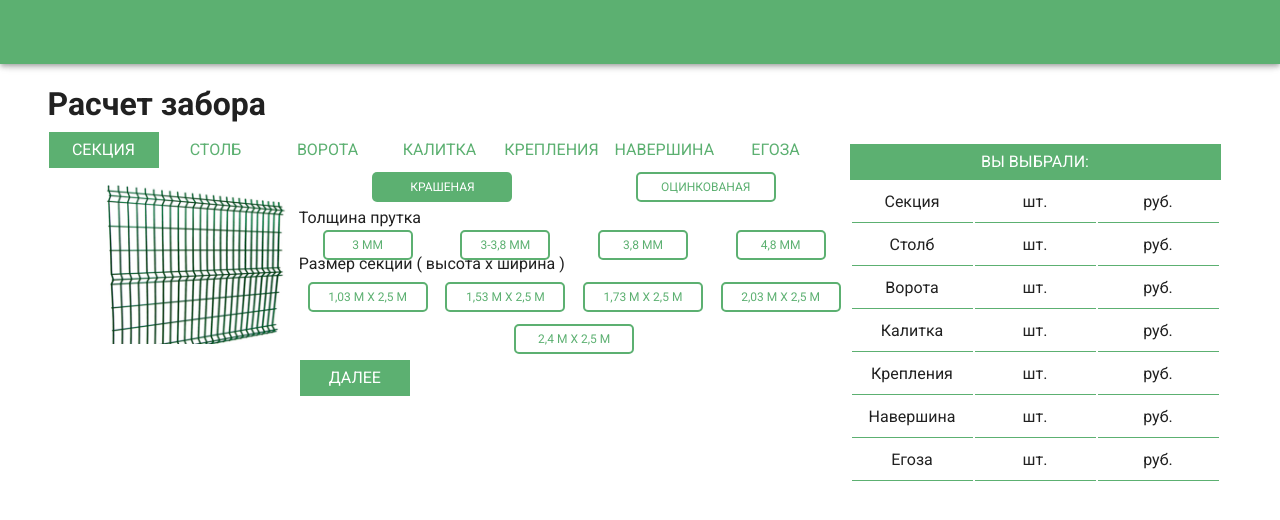
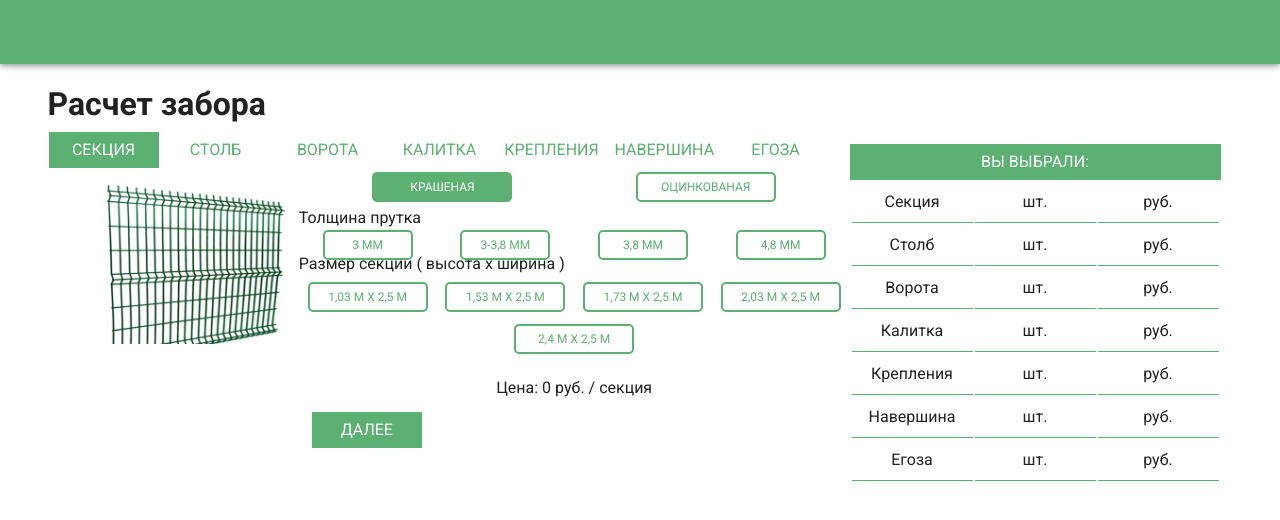
Before and after one commit to MR-Kornev-Alexey/fence-calculator, a Vue app: page / in a window 1280 px wide. Shown: the top 520 px of the page. Built offline with nearby package versions, Linux system fonts and the light colour scheme.

Commit message:
first makes

```diff
--- a/src/components/v-fence.vue
+++ b/src/components/v-fence.vue
@@ -89,11 +89,17 @@
                       {{item.name}}
                   </button>
               </v-row>
-              <v-row>
-                <button class="btn-items_selected">
-                  Далее
-                </button>
-              </v-row>
+
+            </v-row>
+            <v-row>
+              <v-col >
+                Цена: {{resultSection}} руб. / секция
+              </v-col>
+            </v-row>
+            <v-row>
+              <button class="btn-items_selected">
+                Далее
+              </button>
             </v-row>
           </div>
         </v-row>
@@ -116,14 +122,24 @@
 
 <script>
 export default {
-  name: "HelloWorld",
+  name: "v-fence",
 
   data: () => ({
       // если выбрано цвет то правда , если галваник то ложь
     flagSection: true,
    // толщина прутка
+    resultSection:0,
       flagBarThickness: "",
       flagSizeSection: "",
+     priceGalvanic:{
+       "1030x2500": {
+         "3": 676,
+         "3-3,8": 850,
+         "3,8": 1090,
+         "4,8": 1450
+       }
+
+     },
       sizeSection:[
           {   id: 1,
               name: "1,03 м x 2,5 м",
```
